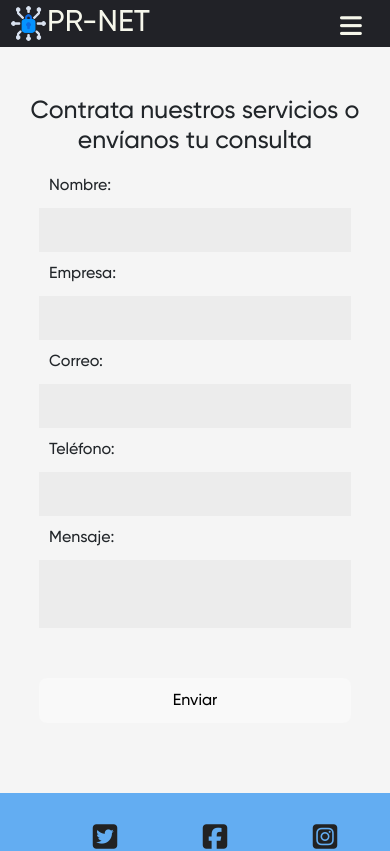
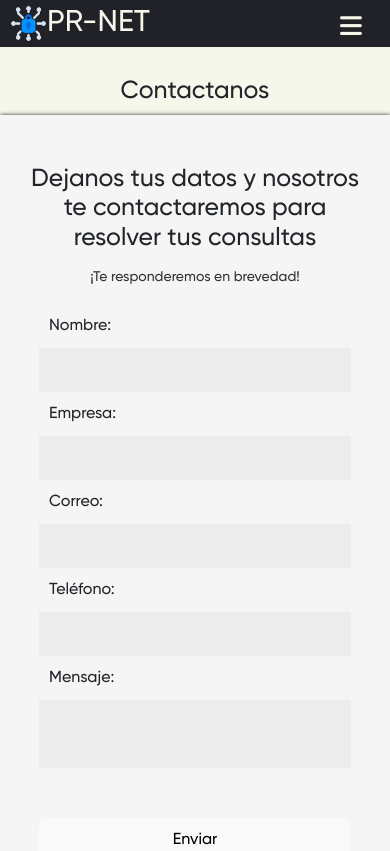
Before and after one commit to Zonorg/pr-net, a React (Vite) app: page /contact in a window 390 px wide. Shown: the top 851 px of the page. Built offline with nearby package versions, Linux system fonts and the light colour scheme.

Commit message:
Contact responsive fix

```diff
--- a/src/pages/Contact/Contact.jsx
+++ b/src/pages/Contact/Contact.jsx
@@ -30,8 +30,10 @@ const Contact = () => {
 
   return (
     <div className="contactDiv">
+      <h2>Contactanos</h2>
       <form ref={form} onSubmit={sendEmail} className="contactForm">
-        <h2>Contrata nuestros servicios o envíanos tu consulta</h2>
+        <h2>Dejanos tus datos y nosotros te contactaremos para resolver tus consultas</h2>
+        <p>¡Te responderemos en brevedad!</p>
         <label htmlFor="subject">Nombre:</label>
         <input type="text" id="name" name="user_name" required />
         <label>Empresa:</label>
@@ -49,13 +51,13 @@ const Contact = () => {
 
       <Modal show={showModal} onHide={handleCloseModal}>
         <Modal.Header closeButton>
-          <Modal.Title>¡Mensaje enviado!</Modal.Title>
+          <Modal.Title className="text-center">¡Mensaje enviado!</Modal.Title>
         </Modal.Header>
         <Modal.Body>
           <p>Su mensaje ha sido enviado correctamente.</p>
           <p>En breves nos comunicaremos con usted para resolver sus dudas.</p>
         </Modal.Body>
-        <Modal.Footer>
+        <Modal.Footer className="text-center">
           <Button variant="secondary" onClick={handleCloseModal}>
             Cerrar
           </Button>
--- a/src/pages/Contact/contact.css
+++ b/src/pages/Contact/contact.css
@@ -1,6 +1,7 @@
 .contactDiv {
   margin: 30px 0;
   display: flex;
+  flex-direction: column;
   justify-content: center;
   align-items: center;
 }
@@ -54,6 +55,11 @@ textarea {
   background-color: #444444;
 }
 
+.text-center{
+  display: flex;
+  justify-content: center;
+}
+
 @media screen and (max-width: 480px) {
   .contactDiv {
     margin: 0;
```
